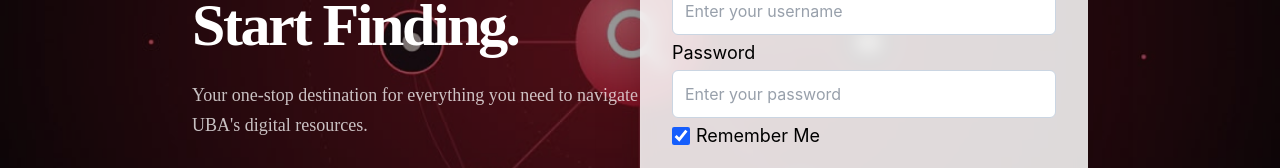
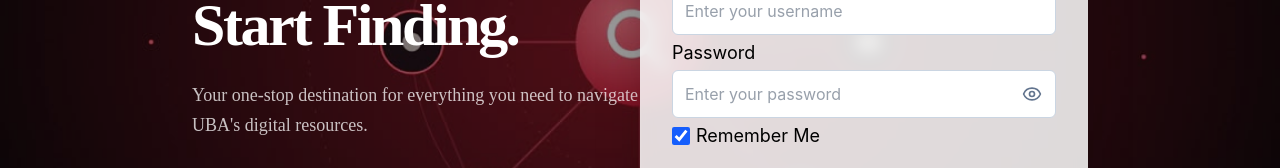
Before and after one commit to OnuWisdom/UBA-Resource-Repository, a React (Vite) app: page /login in a window 1280 px wide. Shown: the part 358-526 px from the top of the page. Built offline with nearby package versions, Linux system fonts and the light colour scheme; no server answers.

Commit message:
added the password eye icon

```diff
--- a/src/components/LogInForm.tsx
+++ b/src/components/LogInForm.tsx
@@ -1,5 +1,5 @@
 import React, { useState } from 'react';
-import { CircleAlert, LoaderCircle } from 'lucide-react';
+import { CircleAlert, Eye, EyeOff, LoaderCircle } from 'lucide-react';
 import { loginService, tokenService } from '../services/loginService';
 import { useNavigate } from 'react-router-dom';
 
@@ -9,6 +9,7 @@ export default function Login() {
 		password: '',
 	});
 	const [otp, setOtp] = useState<string>('');
+	const [showPassword, setShowPassword] = useState(false);
 	const [loading, setLoading] = useState(false);
 	const [error, setError] = useState<string | null>(null);
 	const [fieldErrors, setFieldErrors] = useState<{
@@ -165,17 +166,32 @@ export default function Login() {
 					<div className="mb-1">
 						<label className="block text-[18px] text-black mb-1">Password</label>
 
+						<div className="relative">
 							<input
-							type="password"
+								type={showPassword ? 'text' : 'password'}
 								name="password"
 								value={loginData.password}
 								required
 								aria-invalid={Boolean(fieldErrors.password)}
 								aria-describedby={fieldErrors.password ? 'password-error' : undefined}
 								placeholder="Enter your password"
-							className="w-full h-12 bg-white border border-slate-300 rounded-md px-3 text-base text-slate-700 outline-none focus:ring-2 focus:ring-[#c8102e]/40 focus:border-[#c8102e] transition-colors"
+								className="w-full h-12 bg-white border border-slate-300 rounded-md pl-3 pr-12 text-base text-slate-700 outline-none focus:ring-2 focus:ring-[#c8102e]/40 focus:border-[#c8102e] transition-colors"
 								onChange={handleChange}
 							/>
+							<button
+								type="button"
+								onClick={() => setShowPassword((visible) => !visible)}
+								className="absolute inset-y-0 right-0 flex w-12 items-center justify-center text-slate-500 transition-colors hover:text-[#c8102e] focus:outline-none focus-visible:ring-2 focus-visible:ring-inset focus-visible:ring-[#c8102e]"
+								aria-label={showPassword ? 'Hide password' : 'Show password'}
+								aria-pressed={showPassword}
+							>
+								{showPassword ? (
+									<EyeOff size={20} aria-hidden="true" />
+								) : (
+									<Eye size={20} aria-hidden="true" />
+								)}
+							</button>
+						</div>
 						{fieldErrors.password && (
 							<p
 								id="password-error"
```
Lines whose indentation alone changed are shown as unchanged.
